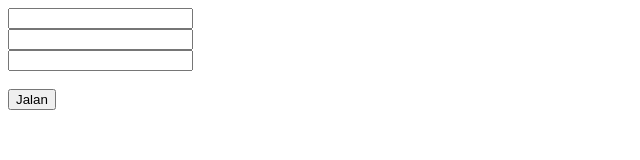
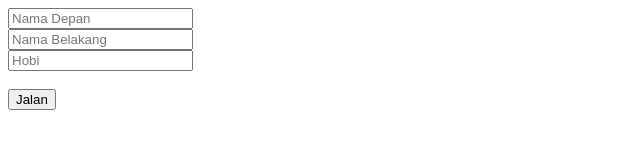
Before and after one commit to triafri/Tugas33_JS_DOM, a plain HTML site: page index.html in a window 1280 px wide. Shown: the whole page, without its empty margins (0-640 px from the left). Drawn offline with Linux system fonts and the light colour scheme.

Commit message:
Update index.html

```diff
--- a/index.html
+++ b/index.html
@@ -5,9 +5,9 @@
 	<title>Belajar Javascript - NIOMIC</title>
 </head>
 <body>
-	<input type="input" class="tugas" /><br/>
-	<input type="input" class="tugas" /><br/>
-	<input type="input" class="tugas" /><br/><br/>
+	<input type="input" class="tugas" placeholder="Nama Depan" /><br/>
+	<input type="input" class="tugas" placeholder="Nama Belakang" /><br/>
+	<input type="input" class="tugas" placeholder="Hobi" /><br/><br/>
 
 	<button type="button" onclick="getClass()" name="button">Jalan</button>
 	<script type="text/javascript">
```
